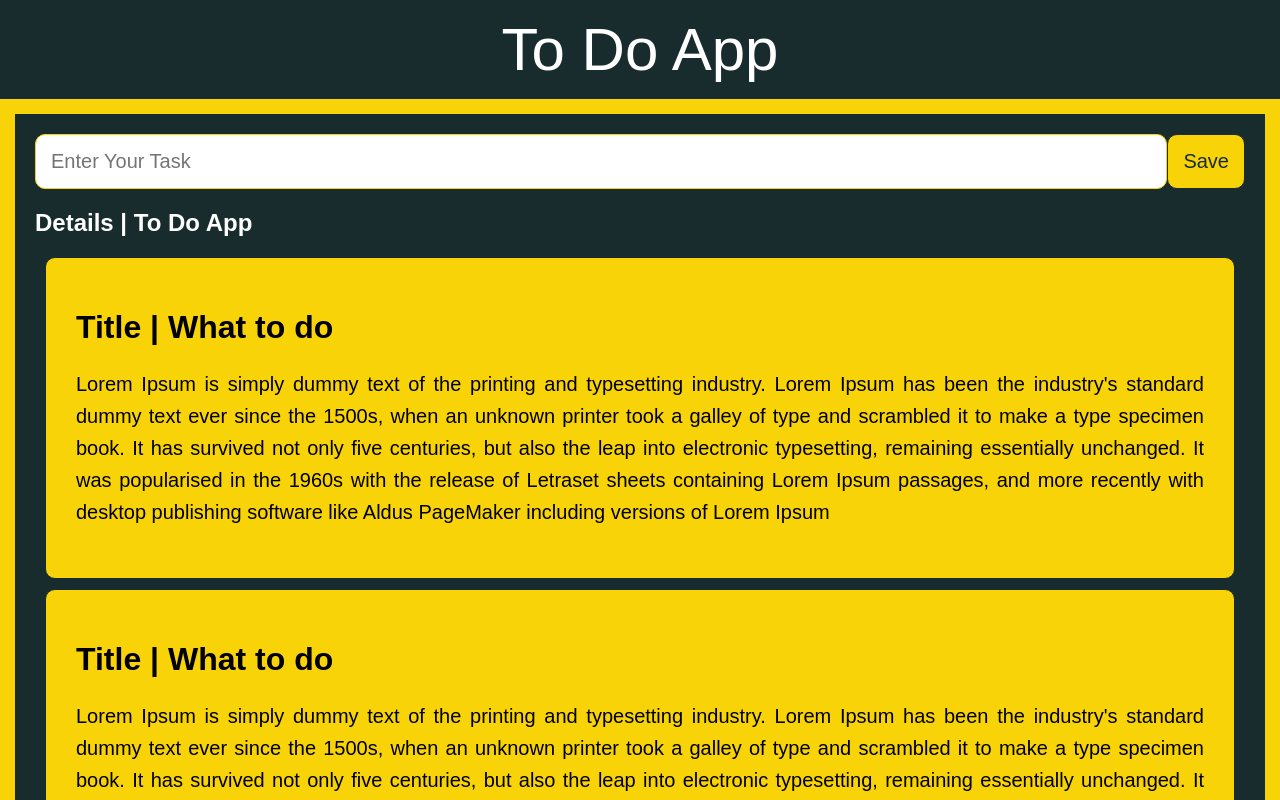
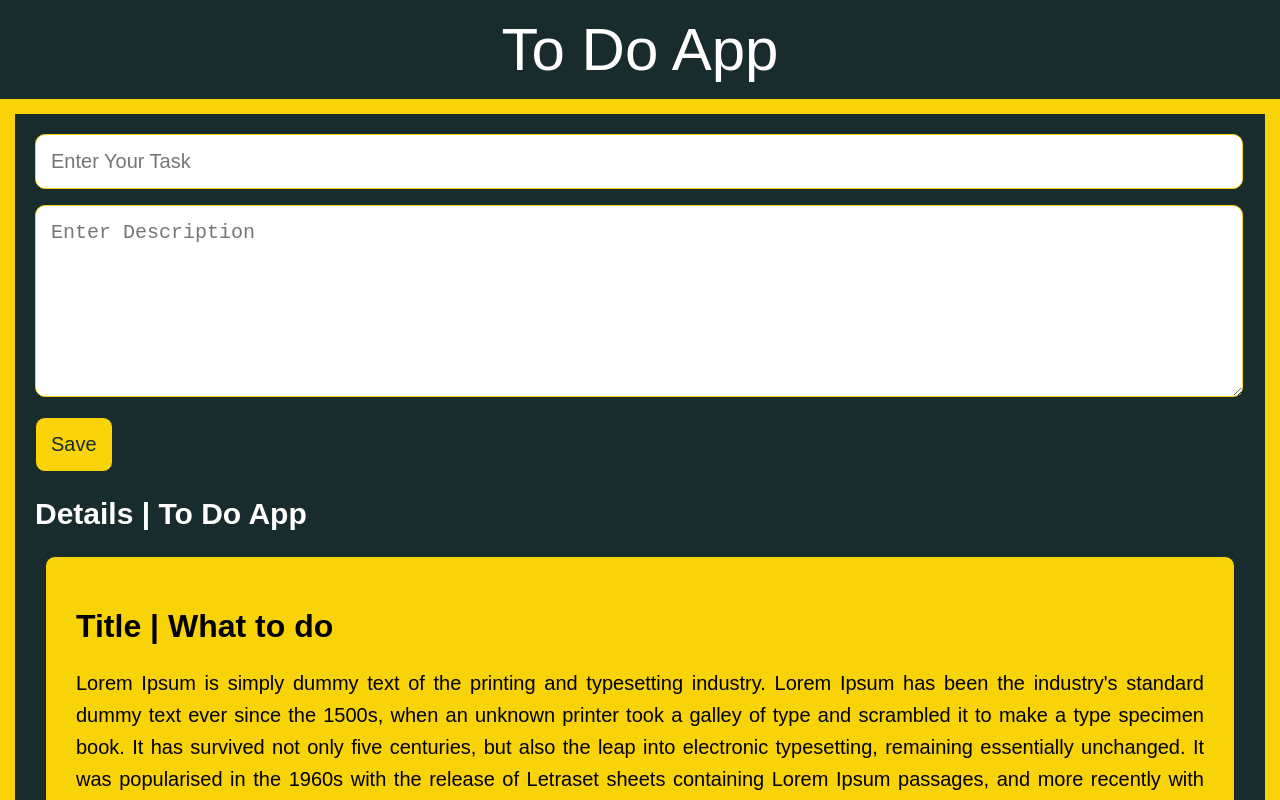
Before and after one commit to vyas2610/todoappreact, a React (Create React App) app: page / in a window 1280 px wide. Shown: the top 800 px of the page. Built offline with nearby package versions, Linux system fonts and the light colour scheme.

Commit message:
Few Changes in UI for Add Data & Description

```diff
--- a/src/App.js
+++ b/src/App.js
@@ -8,9 +8,10 @@ function App() {
         <div className="form-content">
           <div className="form-data">
             <input placeholder="Enter Your Task" />
+            <p><textarea placeholder="Enter Description"></textarea></p>
+            <button>Save</button>
           </div>
           <div>
-            <button>Save</button>
           </div>
         </div>
         <div className="details">
--- a/src/style.scss
+++ b/src/style.scss
@@ -39,6 +39,15 @@ body {
                         border: 1px solid $primarycolor ;
 
                     }
+
+                    textarea {
+                        width: 98%;
+                        height: 160px;
+                        border-radius: 10px;
+                        border: 1px solid $primarycolor ;
+                        font-size: 20px;
+                        padding: 15px;
+                    }
                 }
 
                 button {
@@ -63,6 +72,8 @@ body {
         .details {
             h2 {
                 color: $whitecolor;
+                font-size: 30px;
+
             }
 
             .entry {
```
